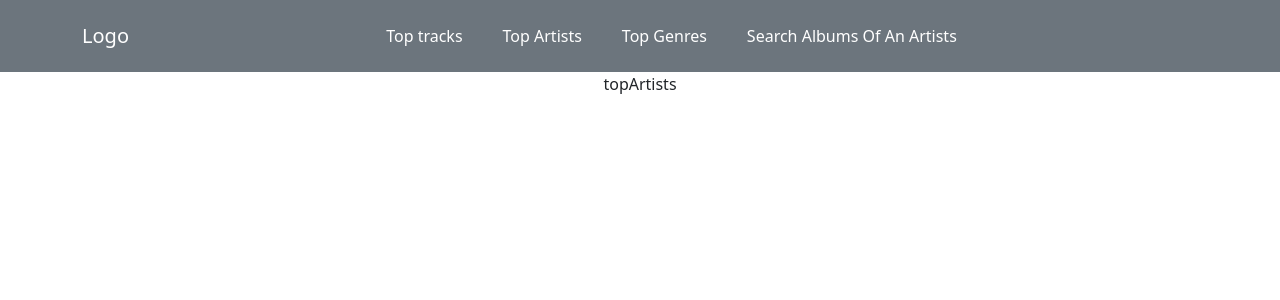
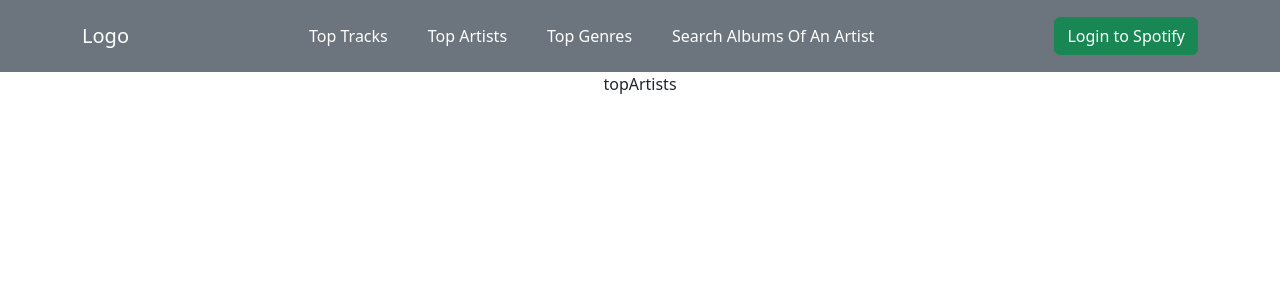
Before and after one commit to Fulkiaaa/react-spotify, a React (Create React App) app: page /top-artists in a window 1280 px wide. Shown: the top 300 px of the page. Built offline with nearby package versions, Linux system fonts and the light colour scheme.

Commit message:
FEAT : Header ajust

```diff
--- a/src/components/header.jsx
+++ b/src/components/header.jsx
@@ -1,11 +1,48 @@
 import React, { Component } from "react";
 import "bootstrap/dist/css/bootstrap.min.css";
-import { Navbar, Nav, Container } from "react-bootstrap";
+import { Navbar, Nav, Container, Button, Col } from "react-bootstrap";
+import axios from "axios";
+
+const CLIENT_ID = "7c26d439ea214815bc4a613af0331b1c";
+const REDIRECT_URI = "http://localhost:3000";
+const AUTH_ENDPOINT = "https://accounts.spotify.com/authorize";
+const RESPONSE_TYPE = "token";
 
 export default class Header extends Component {
+  constructor(props) {
+    super(props);
+    this.state = {
+      token: null,
+    };
+  }
+
+  componentDidMount() {
+    // Check if the URL has the access token
+    const hash = window.location.hash;
+    let token = window.localStorage.getItem("token");
+
+    if (!token && hash) {
+      token = hash
+        .substring(1)
+        .split("&")
+        .find((elem) => elem.startsWith("access_token"))
+        .split("=")[1];
+
+      window.location.hash = "";
+      window.localStorage.setItem("token", token);
+    }
+
+    this.setState({ token });
+  }
+
+  logout = () => {
+    this.setState({ token: null });
+    window.localStorage.removeItem("token");
+  };
+
   render() {
     return (
-      <Navbar bg="secondary" variant="secondary" expand="lg">
+      <Navbar bg="secondary" variant="secondary" expand="lg" sticky="top">
         <Container>
           <Navbar.Brand href="/" className="text-white">
             Logo
@@ -17,7 +54,7 @@ export default class Header extends Component {
                 Home
               </Nav.Link> */}
               <Nav.Link className="text-white" href="/top-tracks">
-                Top tracks
+                Top Tracks
               </Nav.Link>
               <Nav.Link className="text-white" href="/top-artists">
                 Top Artists
@@ -26,8 +63,22 @@ export default class Header extends Component {
                 Top Genres
               </Nav.Link>
               <Nav.Link className="text-white" href="/search-artists">
-                Search Albums Of An Artists
+                Search Albums Of An Artist
               </Nav.Link>
+            </Nav>
+            <Nav className="ms-3">
+              {this.state.token ? (
+                <Button variant="danger" onClick={this.logout}>
+                  Logout
+                </Button>
+              ) : (
+                <Button
+                  variant="success"
+                  href={`${AUTH_ENDPOINT}?client_id=${CLIENT_ID}&redirect_uri=${REDIRECT_URI}&response_type=${RESPONSE_TYPE}`}
+                >
+                  Login to Spotify
+                </Button>
+              )}
             </Nav>
           </Navbar.Collapse>
         </Container>
```
